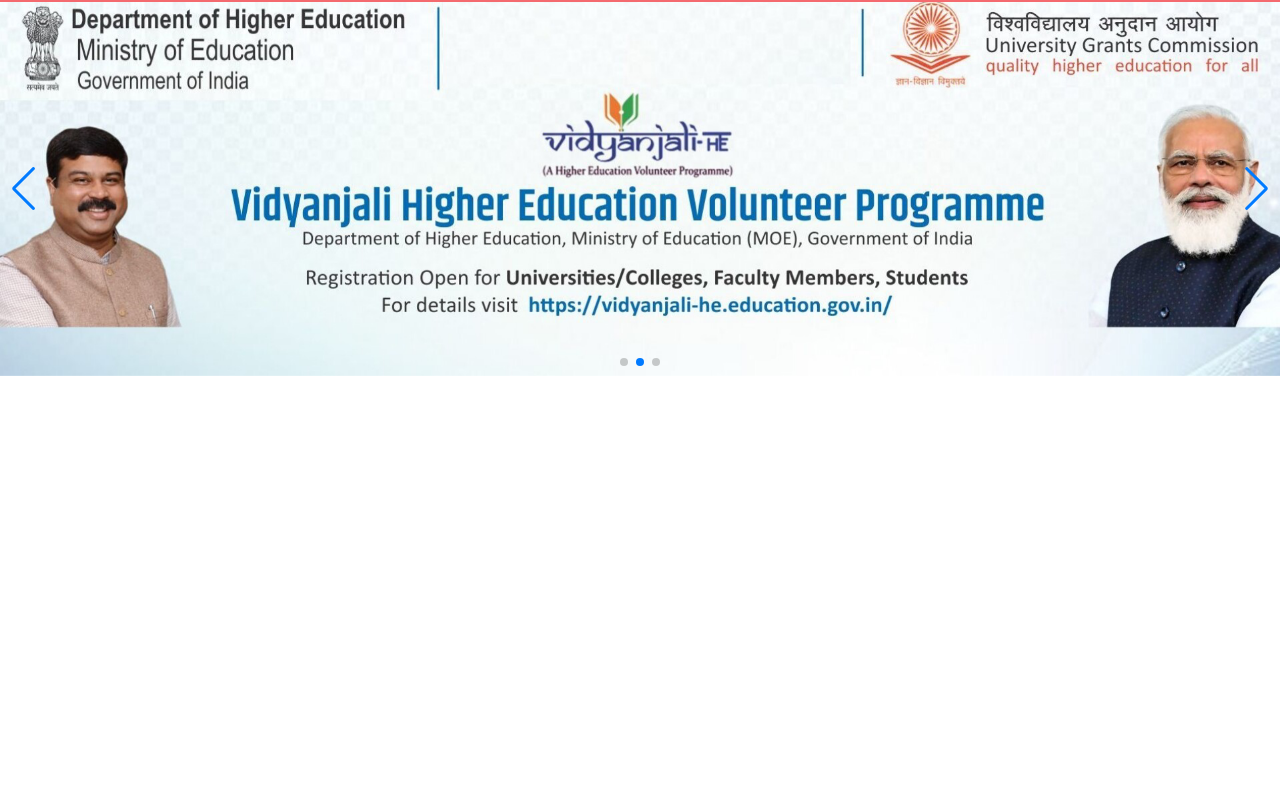
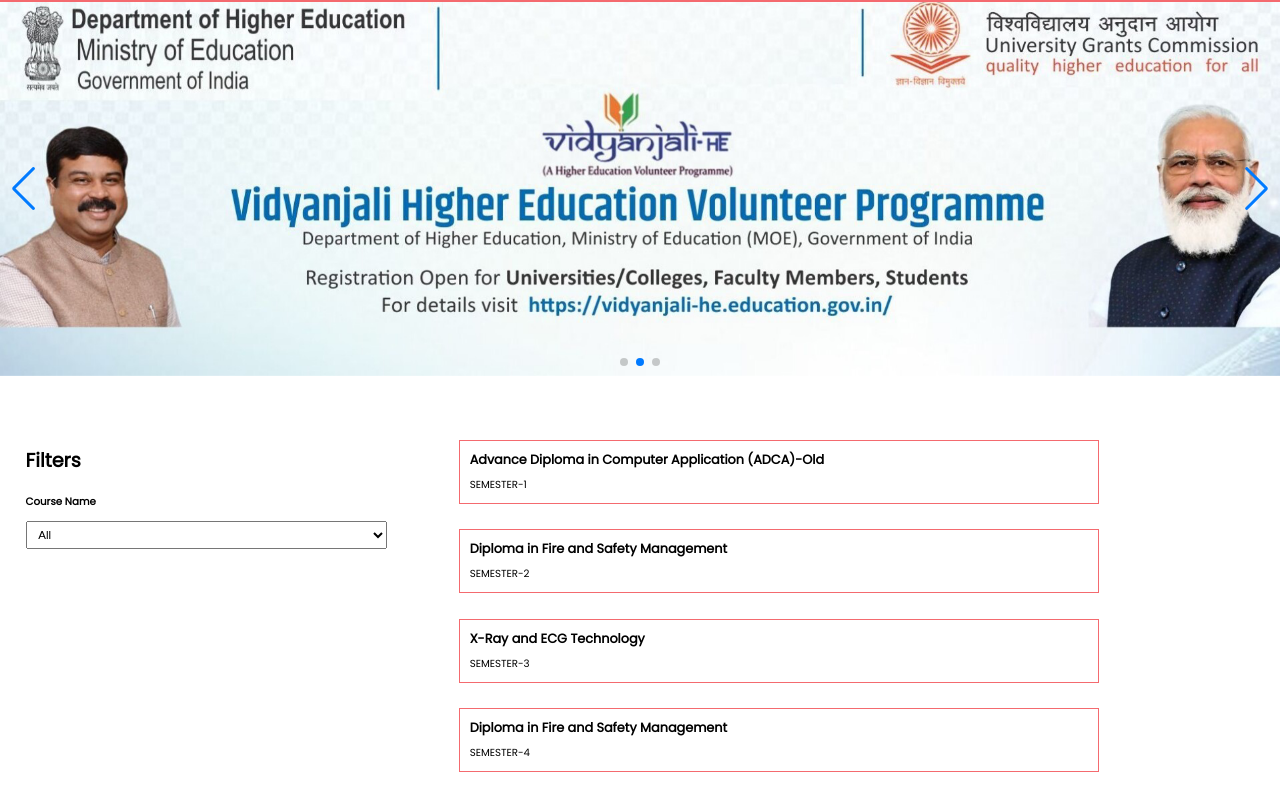
Before and after one commit to OwnTechnologiesClients/IGNTI-LandingPage, a React (Create React App) app: page /courses in a window 1280 px wide. Shown: the part 305-1101 px from the top of the page. Before the commit the page ends 800 px from the top, so only its background shows below. Built offline with nearby package versions, Linux system fonts and the light colour scheme.

Commit message:
courses section done with dropdown filter

```diff
--- /dev/null
+++ b/src/components/item/Item.css
@@ -0,0 +1,20 @@
+.item-container {
+    display: flex;
+    flex-direction: column;
+    gap: 8px;
+    padding: 10px;
+    border: 1px solid #F46A6F;
+    margin-top: 2vw;
+
+  }
+  .item-label {
+    font-size: 0.8vw;
+    font-family: 'Poppins', sans-serif;
+    font-weight: 500;
+
+  }
+  .item-heading{
+    font-size: 1vw;
+    font-family: 'Poppins', sans-serif;
+    font-weight: 700;
+  }
--- /dev/null
+++ b/src/components/item/Item.js
@@ -0,0 +1,19 @@
+import React from "react";
+import "./Item.css";
+
+// React Component to display individual item
+const Item = ({ name, category, semester }) => (
+  <div className="item-container">
+    <div className="item-heading">
+      {name}
+    </div>
+    {/* <div>
+      {category}
+    </div> */}
+    <div className="item-label">
+      {semester}
+    </div>
+  </div>
+);
+
+export default Item;
--- a/src/pages/courses/Courses.css
+++ b/src/pages/courses/Courses.css
@@ -0,0 +1,44 @@
+.app {
+    font-family: sans-serif;
+    height: 70vh;
+    display: flex;
+    gap: 20px;
+}
+
+.filter-container {
+    margin-left: 2vw;
+    margin-top: 4vw;
+    gap: 10px;
+}
+.filter-container h3{
+    font-size: 1.5vw;
+    font-family: 'Poppins', sans-serif;
+    font-weight: 700;
+}
+.filter-container p{
+    font-size: 0.8vw;
+    font-family: 'Poppins', sans-serif;
+    font-weight: 700;
+
+}
+
+.dropdown{
+    margin-top: 0.5vw;
+}
+.dropdown select{
+    font-size: 0.9vw;
+    font-weight: 400;
+}
+#category-list {
+    padding-right: 4vw;
+    padding-left: 0.6vw;
+    padding-top: 0.5vw;
+    padding-bottom: 0.5vw;
+}
+
+.sport-list {
+    margin-top: 3vw;
+    margin-left: 4vw;
+    width: 50%;
+    gap: 20px;
+}
--- a/src/pages/courses/Courses.js
+++ b/src/pages/courses/Courses.js
@@ -1,18 +1,82 @@
-import React from 'react'
+import React, { useEffect, useMemo, useState } from "react";
+import Item from "../../components/item/Item.js";
+import "./Courses.css";
 import Banner from '../../components/banner/Banner';
 import Footer from '../../components/footer/Footer';
 import Header from '../../components/header/Header';
 import Navbar from '../../components/navbar/Navbar';
 
-const Courses = () => {
+//Filter list by category in React JS
+export default function Courses() {
+  // Default Value
+  var defaultSports = [
+    { name: "Advance Diploma in Computer Application (ADCA)-Old", category: "Advance Diploma in Computer Application (ADCA)-Old", semester: "SEMESTER-1" },
+    { name: "Diploma in Fire and Safety Management", category: "Diploma in Fire and Safety Management", semester: "SEMESTER-2" },
+    { name: "X-Ray and ECG Technology", category: "X-Ray and ECG Technology", semester: "SEMESTER-3" },
+    { name: "Diploma in Fire and Safety Management", category: "Diploma in Fire and Safety Management", semester: "SEMESTER-4" },
+    { name: "Advance Diploma in Computer Application (ADCA)-Old", category: "Advance Diploma in Computer Application (ADCA)-Old", semester: "SEMESTER-4" }
+  ];
+  const [sportList, setSportList] = useState([]);
+
+  const [selectedCategory, setSelectedCategory] = useState();
+
+  // Add default value on page load
+  useEffect(() => {
+    setSportList(defaultSports);
+  }, []);
+
+  // Function to get filtered list
+  function getFilteredList() {
+    // Avoid filter when selectedCategory is null
+    if (!selectedCategory) {
+      return sportList;
+    }
+    return sportList.filter((item) => item.category === selectedCategory);
+  }
+
+  // Avoid duplicate function calls with useMemo
+  var filteredList = useMemo(getFilteredList, [selectedCategory, sportList]);
+
+  function handleCategoryChange(event) {
+    setSelectedCategory(event.target.value);
+  }
+
   return (
-    <div>
+
+    <div >
       <Header />
       <Navbar />
       <Banner />
 
+      <div className="app">
+
+
+        <div className="filter-container">
+          <h3>Filters</h3>
+          <p>Course Name</p>
+          <div className="dropdown">
+            <select
+              name="category-list"
+              id="category-list"
+              onChange={handleCategoryChange}
+            >
+              <option value="">All</option>
+              <option value="Advance Diploma in Computer Application (ADCA)-Old">Advance Diploma in Computer Application (ADCA)-Old</option>
+              <option value="Diploma in Fire and Safety Management">Diploma in Fire and Safety Management</option>
+              <option value="X-Ray and ECG Technology">X-Ray and ECG Technology</option>
+            </select>
+          </div>
+        </div>
+        <div className="sport-list">
+          {filteredList.map((element, index) => (
+            <Item {...element} key={index} />
+          ))}
+        </div>
+      </div>
+
+      <Footer />
     </div>
-  )
+
+
+  );
 }
-
-export default Courses
```
